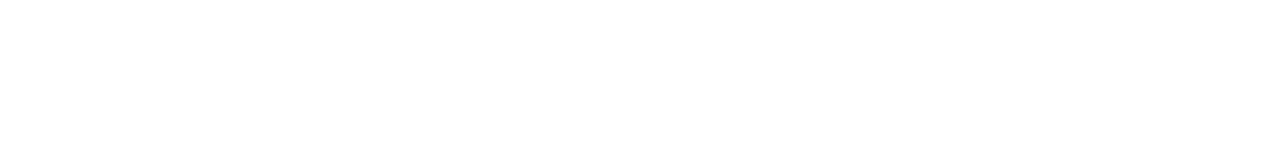
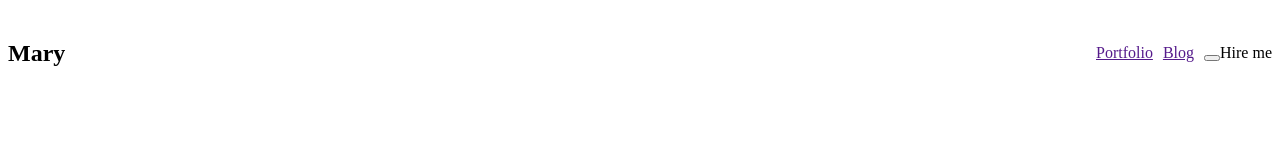
Before and after one commit to habib07-code/b14-portfolio-resources-2, a plain HTML site: page index.html in a window 1280 px wide. Drawn offline with Linux system fonts and the light colour scheme.

Commit message:
my github commit

```diff
--- a/index.html
+++ b/index.html
@@ -4,8 +4,18 @@
     <meta charset="UTF-8">
     <meta name="viewport" content="width=device-width, initial-scale=1.0">
     <title></title>
+    <link rel="stylesheet" href="./style.css" class="css">
 </head>
 <body>
-
+    <header>
+        <nav>
+            <h2>Mary</h2>
+            <ul>
+                <li><a href="">Portfolio</a></li>
+                <li><a href="">Blog</a></li>
+                <li><button></button>Hire me</li>
+            </ul>
+        </nav>
+    </header>
 </body>
 </html>
--- /dev/null
+++ b/style.css
@@ -0,0 +1,12 @@
+nav{
+    display: flex;
+    justify-content: space-between;
+    padding: 12px 0;
+}
+ul{
+    display: flex;
+    justify-content: space-between;
+    list-style: none;
+    gap: 10px;
+    align-items: center;
+}
```
